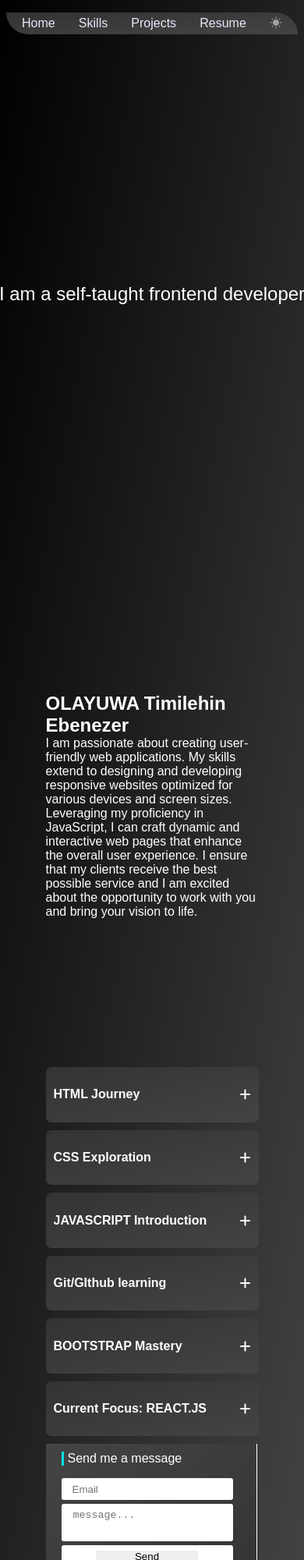
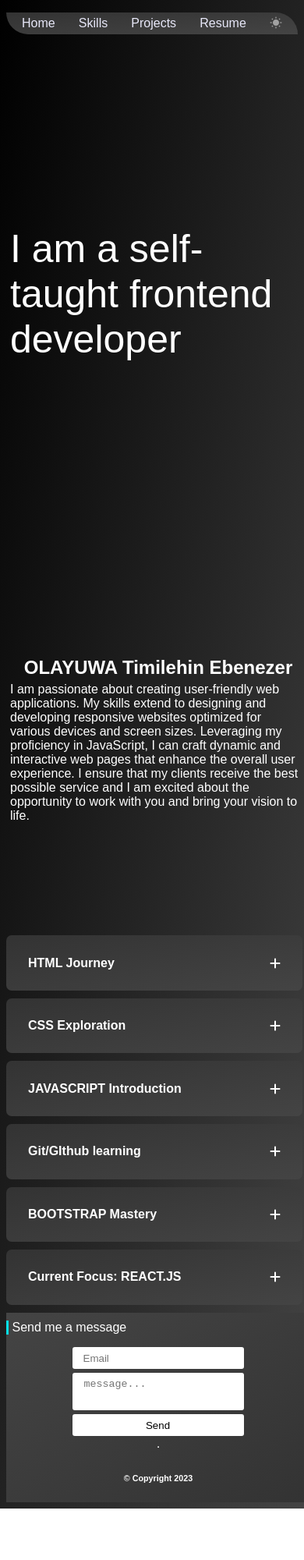
Before and after one commit to Ebentim/Timilehin, a website: page index.html in a window 390 px wide. Shown: the top 2000 px of the page at 78% size. After the commit the page ends 1934 px from the top, so only its background shows below. Drawn offline with Linux system fonts and the light colour scheme.

Commit message:
some stylying dom manipulation to the home page

```diff
--- a/index.html
+++ b/index.html
@@ -15,13 +15,13 @@
         <li class="nav-item">
           <a href="index.html" class="nav-link">Home</a>
         </li>
-        <li class="nav-item" id="skills">
+        <li class="nav-item">
           <a href="#skills" class="nav-link">Skills</a>
         </li>
-        <li class="nav-item" id="projects">
+        <li class="nav-item">
           <a href="#projects" class="nav-link">Projects</a>
         </li>
-        <li class="nav-item" id="resume" >
+        <li class="nav-item">
           <a href="#resume" class="nav-link">Resume</a>
         </li>
         <li class="nav-item" id="light">
@@ -37,10 +37,10 @@
         <div id="welcome-statement"></div>
       </section>
         <section class="about" id="about">
-            <h1 class="h1">OLAYUWA Timilehin Ebenezer</h1>
+          <h1 class="h1">OLAYUWA Timilehin Ebenezer</h1>
           <p>I am passionate about creating user-friendly web applications. My skills extend to designing and developing responsive websites optimized for various devices and screen sizes. Leveraging my proficiency in JavaScript, I can craft dynamic and interactive web pages that enhance the overall user experience. I ensure that my clients receive the best possible service and I am excited about the opportunity to work with you and bring your vision to life.</p>
         </section>
-        <section class="skills">
+        <section id="skills" class="skills">
           <div class="skill-list">
             <div class="skill-item">
               <div class="item">
--- a/script.js
+++ b/script.js
@@ -6,6 +6,8 @@ const body = document.querySelector("body");
 const main = document.querySelector("main");
 const navItems = document.querySelector("ul");
 const navLinks = document.querySelectorAll(".nav-link")
+const skillItem = document.querySelectorAll(".skill-item")
+const footer = document.querySelector("footer");
 
 const darkMode = {
   darkIconDisplay: "none",
@@ -30,7 +32,12 @@ dark.addEventListener("click",()=>{
   const navLinksItems= Array.from(navLinks).slice(0, navLinks.length);
   navLinksItems.forEach(links =>{
     links.style.color = darkMode.color
-  })
+  });
+  const skillitems = Array.from(skillItem).slice(0, skillItem.length);
+  skillitems.forEach(item =>{
+    item.style.background = darkMode.background;
+    item.style.color = darkMode.color;
+  });
 })
 light.addEventListener("click",()=>{
   light.style.display = lightMode.lightIconDisplay;
@@ -42,6 +49,12 @@ light.addEventListener("click",()=>{
   navLinksItems.forEach(links => {
     links.style.color = lightMode.color;
   });
+  const skillitems = Array.from(skillItem).slice(0, skillItem.length);
+  skillitems.forEach(item =>{
+    item.style.background = lightMode.background;
+    item.style.color = lightMode.color;
+  });
+  footer.style.color = darkMode.color;
 })
 
 const statements = [
@@ -59,13 +72,15 @@ const statements = [
 
   function typeWriter(text, i, callback) {
     if (i < text.length) {
-      document.getElementById("welcome-statement").innerHTML += text.charAt(i);
+      const welcomeStatement =  document.getElementById("welcome-statement")
+      welcomeStatement.style.fontSize = "50px"
+      welcomeStatement.innerHTML += text.charAt(i);
       i++;
       setTimeout(function() {
         typeWriter(text, i, callback);
-      }, 50); // Adjust the typing speed by changing the timeout value
+      }, 50);
     } else {
-      setTimeout(callback, 1000); // Wait for 1 second before starting the next statement
+      setTimeout(callback, 1000);
     }
   }
 
@@ -87,6 +102,40 @@ const statements = [
 
     nextStatement();
   }
+  displayTexts();
 
-  // Start displaying the texts
-  displayTexts();
+  const plus = document.querySelectorAll(".fa-plus");
+  const x = document.querySelectorAll(".fa-x");
+  const journey = document.querySelectorAll(".journey");
+
+  const plusArray = Array.from(plus).splice(0, plus.length);
+  const xArray = Array.from(x).splice(0, x.length);
+  const journeyArray = Array.from(journey).splice(0, journey.length);
+
+  function show() {
+    const skillItems = document.querySelectorAll(".skill-item");
+
+    skillItems.forEach(item => {
+      const journey = item.querySelector(".journey");
+      const x = item.querySelector(".fa-x");
+      const plus = item.querySelectorAll(".fa-plus");
+
+      item.addEventListener("click", () => {
+        toggleDisplay(journey);
+        toggleDisplay(x);
+        togglePlus(plus);
+      });
+    });
+
+    function togglePlus(elements) {
+      elements.forEach(element => {
+        element.style.display = (element.style.display === "flex" || element.style.display === "") ? "none" : "flex";
+      });
+    }
+
+    function toggleDisplay(element) {
+      element.style.display = (element.style.display === "none" || element.style.display === "") ? "flex" : "none";
+    }
+  }
+
+  show();
--- a/style.css
+++ b/style.css
@@ -92,6 +92,7 @@ p{
   display: none;
 }
 .fa-plus{
+  display: flex;
 }
 
 footer{
@@ -139,3 +140,117 @@ input[type="submit"]{
   max-width: 200px;
   padding: 0 50px;
 }
+@media only screen and (max-width: 768px) {
+  main{
+    width: 100vw;
+    margin: auto;
+  }
+  .about, .typewriter{
+    height: 60vh;
+    padding: 0 5px;
+    display: flex;
+    flex-direction: column;
+    justify-content:center;
+    align-items: center;
+
+  }
+  .typewriter{
+    height: 75vh;
+  }
+  #welcome-statement {
+    white-space: wrap;
+    overflow: hidden;
+    font-size: 24px;
+    margin: 0;
+  }
+  .about h1{
+    margin-bottom: 5px;
+  }
+  p{
+    padding-right:5px;
+  }
+  .skill-list{
+    list-style: none;
+  }
+  .skill-item{
+    display: flex;
+    flex-direction: column;
+    justify-content: space-between;
+    align-items: center;
+    background: linear-gradient(to bottom right,  #333333, #444444);
+    margin-right: 10px;
+    margin-bottom: 10px;
+    padding: 5px 10px;
+    height: auto;
+    border-radius: 7px;
+  }
+  .item{
+    display: flex;
+    justify-content: space-between;
+    align-items: center;
+    width: 90%;
+  }
+  .journey{
+    margin: 0;
+    padding-bottom: 5px;
+    display:none ;
+    width: 90%;
+  }
+  .fa-x{
+    display: none;
+  }
+  .fa-plus{
+    display: flex;
+  }
+  footer{
+    background: linear-gradient(to top left, #333333, #444444);
+    width: 100vw;
+    display: flex;
+    flex-direction: column;
+    justify-content: center;
+    align-items: center;
+  }
+  footer p{
+    padding: 0 5px;
+    border-left: 3px solid #07e1e9;
+
+  }
+  footer > div{
+    padding-top: 10px;
+    width: 100%;
+    margin-left: 20px ;
+    margin-right: 20px ;
+  }
+  form{
+    display: flex;
+    flex-direction: column;
+    justify-content: center;
+    align-items: center;
+  }
+  form div{
+    margin-bottom: 5px;
+    padding: 5px 10px;
+    background-color: #ffffff;
+    width: 200px;
+    text-align: center;
+    border-radius: 3px;
+  }
+  form div > input {
+    width: 96%;
+    outline: none;
+    border: none;
+  }
+  textarea{
+    border: none;
+    outline: none;
+    resize: none;
+    width: 95%;
+  }
+  input[type="submit"]{
+    width: auto;
+    max-width: 200px;
+    padding: 0 50px;
+    background-color: #ffffff;
+    color: #000000;
+  }
+}
```
